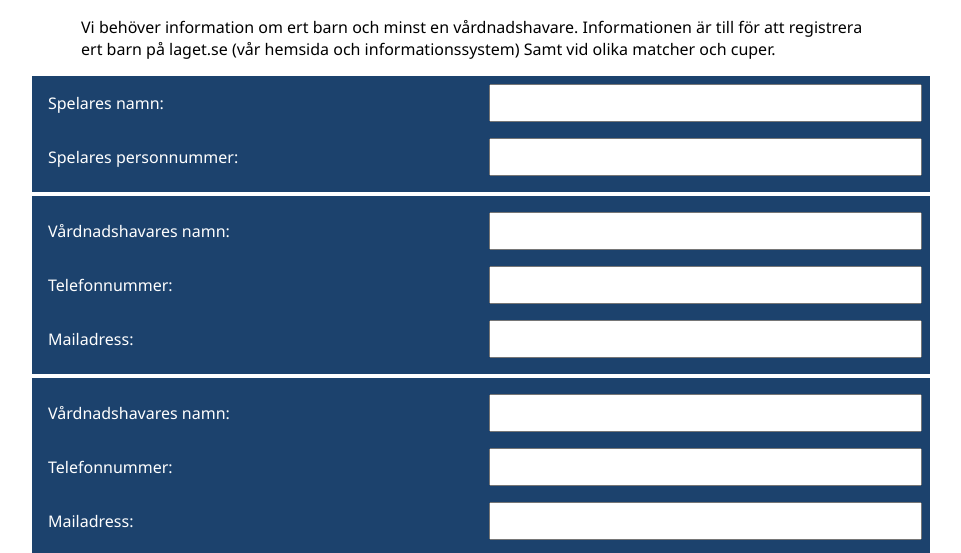
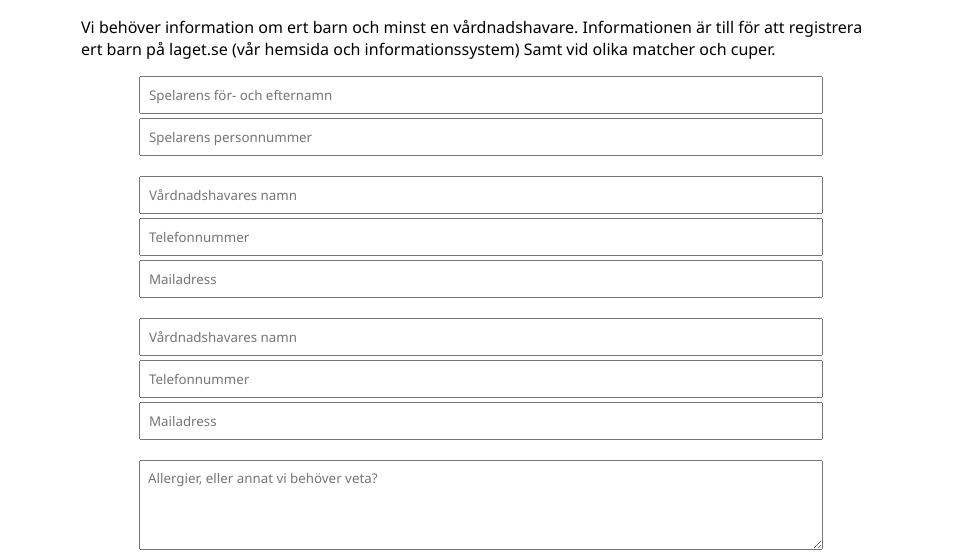
Before and after one commit to perakerberg/ifkoxnevalla, a plain HTML site: page index.html in a window 1280 px wide. Shown: the part 394-947 px from the top of the page, without its empty margins (159-1120 px from the left). Drawn offline with Linux system fonts and the light colour scheme.

Commit message:
No color

```diff
--- a/index.html
+++ b/index.html
@@ -48,45 +48,67 @@
       </p>
 
       <div class="player-info">
-        <div class="player-info__field">
-          <span>Spelares namn:</span>
-          <input type="text" required name="spelare-namn" />
-        </div>
-        <div class="player-info__field">
-          <span>Spelares personnummer:</span>
-          <input type="text" required name="spelare-personnummer" />
-        </div>
+        <input
+          type="text"
+          required
+          name="spelare-namn"
+          placeholder="Spelarens för- och efternamn"
+        />
+
+        <input
+          type="text"
+          required
+          name="spelare-personnummer"
+          placeholder="Spelarens personnummer"
+        />
+
         <hr />
 
-        <div class="player-info__field">
-          <span>Vårdnadshavares namn:</span>
-          <input type="text" name="förälder1" required />
-        </div>
-        <div class="player-info__field">
-          <span>Telefonnummer:</span>
-          <input type="tel" name="förälder1-telefon" required />
-        </div>
-        <div class="player-info__field">
-          <span>Mailadress:</span>
-          <input type="email" name="förälder1-mail" required />
-        </div>
+        <input
+          type="text"
+          name="förälder1"
+          required
+          placeholder="Vårdnadshavares namn"
+        />
+
+        <input
+          type="tel"
+          name="förälder1-telefon"
+          required
+          placeholder="Telefonnummer"
+        />
+
+        <input
+          type="email"
+          name="förälder1-mail"
+          required
+          placeholder="Mailadress"
+        />
+
         <hr />
-        <div class="player-info__field">
-          <span>Vårdnadshavares namn:</span>
-          <input type="text" name="förälder2-name" />
-        </div>
-        <div class="player-info__field">
-          <span>Telefonnummer:</span>
-          <input type="tel" name="förälder2-phone" />
-        </div>
-        <div class="player-info__field">
-          <span>Mailadress:</span>
-          <input type="email" name="förälder2-mail" />
-        </div>
+        <input
+          type="text"
+          name="förälder2"
+          required
+          placeholder="Vårdnadshavares namn"
+        />
+
+        <input
+          type="tel"
+          name="förälder2-telefon"
+          required
+          placeholder="Telefonnummer"
+        />
+
+        <input
+          type="email"
+          name="förälder2-mail"
+          required
+          placeholder="Mailadress"
+        />
+
         <hr />
 
-        <div class="player-info__field">
-          <span>Övrig information:</span>
         <textarea
           id="w3review"
           name="övrig-info"
@@ -94,7 +116,7 @@
           cols="50"
           placeholder="Allergier, eller annat vi behöver veta? "
         ></textarea>
-        </div>
+
         <hr />
 
         <div class="player-info__field--column">
--- a/style.css
+++ b/style.css
@@ -9,6 +9,7 @@ body{
 input, textarea{
     font-family:'Segoe UI', Tahoma, Geneva, Verdana, sans-serif;
     padding: 0.5rem;
+    margin-bottom:0.25rem;
 
 }
 fieldset{
@@ -25,28 +26,22 @@ p{
 }
 
 hr{
-    height: 2px;
+    height: 16px;
     color: white;
-    border: 1px solid white;
+    border: none;
     width: 100%;
     background: white;
+    margin:0;
 }
 
 .player-info{
 
     display: flex;
     flex-direction: column;
-    background-color: #1c426d;
-    color:#fefefe;
+
+
     justify-content: center;
 
-}
-
-.player-info__field{
-    display: grid;
-    grid-template-columns: 1fr 1fr;
-    gap: 1rem;
-    padding: 0.5rem;
 }
 
 .player-info__field > *{
```
Lines whose indentation alone changed are shown as unchanged.
